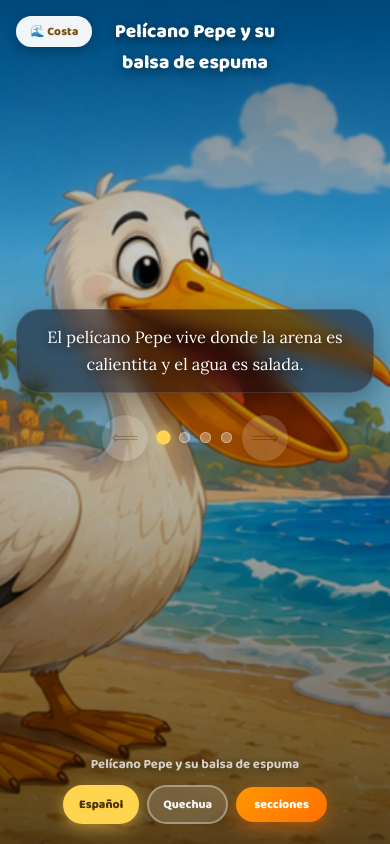
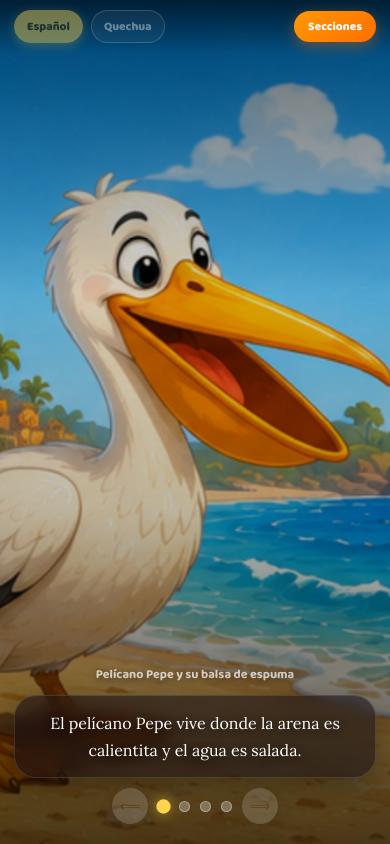
Before and after one commit to willy413-gif/Peru-magico, a React (Vite) app: page /cuentos in a window 390 px wide. Built offline with nearby package versions, Linux system fonts and the light colour scheme.

Commit message:
actulizacion de la seccion canciones

```diff
--- a/src/bot/BotMensajes.ts
+++ b/src/bot/BotMensajes.ts
@@ -6,7 +6,7 @@ export const MENSAJES_SECCIONES = {
     "Has ingresado a la herramienta de subir prendas. Aquí podrás registrar nuevas vestimentas para que formen parte del juego educativo.",
 
   CANCIONES:
-    "La sección de canciones estará disponible próximamente.",
+    "Esta es la seccion de canciones, donde podras escuchar y cantar cansioles, en español y quechua, vamos canta junto a mi",
 
   POEMAS:
     "La sección de poemas estará disponible próximamente.",
--- a/src/pages/cuentos-imagenes/Cuentospage.css
+++ b/src/pages/cuentos-imagenes/Cuentospage.css
@@ -4,7 +4,7 @@
 html, body, #root { width: 100%; height: 100%; overflow: hidden; }
 
 /* ════════════════════════════════════════════
-   ESCENA — imagen de fondo a pantalla completa
+   ESCENA
 ════════════════════════════════════════════ */
 
 .cuentos-page {
@@ -16,7 +16,6 @@ html, body, #root { width: 100%; height: 100%; overflow: hidden; }
   overflow: hidden;
 }
 
-/* Imagen de la escena actual, cubre todo */
 .cuentos-bg {
   position: absolute;
   inset: 0;
@@ -33,106 +32,154 @@ html, body, #root { width: 100%; height: 100%; overflow: hidden; }
   to   { transform: scale(1.04); }
 }
 
-/* Oscurecer para legibilidad del texto */
 .cuentos-overlay {
   position: absolute;
   inset: 0;
   z-index: 1;
   background: linear-gradient(
     to bottom,
-    rgba(0,0,0,0.5) 0%,
-    rgba(0,0,0,0.2) 30%,
-    rgba(0,0,0,0.3) 60%,
-    rgba(0,0,0,0.65) 100%
+    rgba(0,0,0,0.55) 0%,
+    rgba(0,0,0,0.15) 35%,
+    rgba(0,0,0,0.25) 60%,
+    rgba(0,0,0,0.7) 100%
   );
 }
 
-/* ── Badge de región (arriba, esquina) ── */
-.tarjeta-region-tag {
+/* ════════════════════════════════════════════
+   BARRA SUPERIOR
+════════════════════════════════════════════ */
+
+.controles-superior {
   position: absolute;
-  top: 20px;
-  left: 20px;
+  top: 0;
+  left: 0;
+  right: 0;
   z-index: 5;
-  display: inline-flex;
+  display: flex;
   align-items: center;
-  gap: 7px;
-  background: rgba(255,255,255,0.95);
-  backdrop-filter: blur(10px);
-  padding: 9px 20px;
+  justify-content: space-between;
+  gap: 12px;
+  padding: 14px 20px;
+  /* degradado que desvanece hacia abajo para no cortar la imagen */
+  background: linear-gradient(to bottom, rgba(0,0,0,0.52) 0%, transparent 100%);
+}
+
+/* Título del cuento — extremo izquierdo */
+.cuento-titulo-top {
+  font-family: "Baloo 2", sans-serif;
+  font-size: 0.88rem;
+  font-weight: 800;
+  color: rgba(255,255,255,0.92);
+  text-shadow: 0 2px 6px rgba(0,0,0,0.55);
+  white-space: nowrap;
+  overflow: hidden;
+  text-overflow: ellipsis;
+  max-width: 26vw;
+  flex-shrink: 1;
+  min-width: 0;
+}
+
+/* Pastillas de idioma — centro */
+.idioma-pills {
+  display: flex;
+  gap: 8px;
+  flex-shrink: 0;
+}
+
+.btn-idioma {
+  border: 1.5px solid rgba(255,255,255,0.38);
+  background: rgba(255,255,255,0.12);
+  backdrop-filter: blur(12px);
+  color: rgba(255,255,255,0.9);
+  padding: 7px 20px;
   border-radius: 999px;
   font-family: "Baloo 2", sans-serif;
-  font-size: 0.92rem;
+  font-size: 0.88rem;
   font-weight: 800;
-  color: #7a4f10;
-  box-shadow: 0 4px 14px rgba(0,0,0,0.28);
-  letter-spacing: 0.01em;
-  animation: aparecerBadge 0.4s ease;
+  cursor: pointer;
+  transition: background 0.18s ease, transform 0.18s ease, box-shadow 0.18s ease;
+  white-space: nowrap;
 }
 
-@keyframes aparecerBadge {
-  from { opacity: 0; transform: translateY(-8px); }
-  to   { opacity: 1; transform: translateY(0); }
+.btn-idioma:hover:not(:disabled) {
+  background: rgba(255,255,255,0.22);
+  transform: translateY(-1px);
 }
 
-/* ── Título del cuento (arriba, centrado) — solo 1ra escena ── */
-.tarjeta-titulo {
-  position: absolute;
-  top: 22px;
-  left: 50%;
-  transform: translateX(-50%);
-  z-index: 5;
-  max-width: 80vw;
-  font-family: "Baloo 2", sans-serif;
-  font-size: 1.5rem;
-  font-weight: 900;
-  color: #fff;
-  text-align: center;
-  text-shadow: 0 3px 12px rgba(0,0,0,0.6);
-  animation: aparecerTitulo 0.6s ease;
+.btn-idioma.activo {
+  background: #ffd54f;
+  border-color: #ffd54f;
+  color: #4a3300;
+  box-shadow: 0 3px 12px rgba(255,213,79,0.5);
 }
 
-@keyframes aparecerTitulo {
-  from { opacity: 0; transform: translateX(-50%) translateY(-12px); }
-  to   { opacity: 1; transform: translateX(-50%) translateY(0); }
+.btn-idioma:disabled {
+  opacity: 0.45;
+  cursor: not-allowed;
 }
 
-/* ── Texto narrado — centro de la pantalla ── */
-.cuentos-contenido {
-  position: relative;
-  z-index: 4;
-  width: 100%;
-  height: 100%;
+/* Botón Secciones — extremo derecho */
+.btn-continuar {
+  border: none;
+  cursor: pointer;
+  padding: 9px 22px;
+  border-radius: 999px;
+  font-family: "Baloo 2", sans-serif;
+  font-size: 0.88rem;
+  font-weight: 800;
+  color: white;
+  background: linear-gradient(135deg, #ff9800, #ff6f00);
+  box-shadow: 0 4px 14px rgba(255,111,0,0.4);
+  transition: transform 0.2s ease, box-shadow 0.2s ease;
+  white-space: nowrap;
+  flex-shrink: 0;
+}
+
+.btn-continuar:hover { transform: translateY(-2px); box-shadow: 0 6px 18px rgba(255,111,0,0.5); }
+.btn-continuar:active { transform: scale(0.97); }
+
+/* ════════════════════════════════════════════
+   BARRA INFERIOR
+════════════════════════════════════════════ */
+
+.controles-inferior {
+  position: absolute;
+  bottom: 0;
+  left: 0;
+  right: 0;
+  z-index: 5;
   display: flex;
   flex-direction: column;
   align-items: center;
-  justify-content: center;
-  padding: 100px 24px 160px;
+  gap: 12px;
+  padding: 18px 20px 26px;
 }
 
-.tarjeta-texto-wrap {
-  display: flex;
-  flex-direction: column;
-  align-items: center;
-  gap: 22px;
-  max-width: 720px;
-  width: 100%;
+.cuento-indicador {
+  color: rgba(255,255,255,0.7);
+  font-size: 0.82rem;
+  font-weight: 700;
+  text-align: center;
+  text-shadow: 0 2px 8px rgba(0,0,0,0.6);
 }
 
 .tarjeta-texto {
   font-family: "Lora", serif;
-  font-size: 1.7rem;
+  font-size: 1.6rem;
   font-weight: 500;
   line-height: 1.65;
   color: #fff;
   text-align: center;
   text-shadow: 0 2px 8px rgba(0,0,0,0.6);
   animation: fadeTexto 0.5s ease;
-  padding: 24px 32px;
-  background: rgba(10, 6, 20, 0.5);
+  padding: 22px 30px;
+  background: rgba(10,6,20,0.5);
   backdrop-filter: blur(10px);
   border: 1px solid rgba(255,255,255,0.12);
-  border-radius: 24px;
-  box-shadow: 0 10px 30px rgba(0,0,0,0.3);
+  border-radius: 22px;
+  box-shadow: 0 10px 28px rgba(0,0,0,0.3);
+  max-width: 720px;
+  width: 100%;
 }
 
 @keyframes fadeTexto {
@@ -140,14 +187,13 @@ html, body, #root { width: 100%; height: 100%; overflow: hidden; }
   to   { opacity: 1; transform: translateY(0); }
 }
 
-/* Fila de progreso + botón avanzar */
+/* ── Dots de progreso ── */
 .progreso-fila {
   display: flex;
   align-items: center;
   gap: 18px;
 }
 
-/* Puntos de progreso (1-2-3-4 dentro del cuento) */
 .escena-dots {
   display: flex;
   gap: 10px;
@@ -157,8 +203,8 @@ html, body, #root { width: 100%; height: 100%; overflow: hidden; }
   width: 11px;
   height: 11px;
   border-radius: 50%;
-  background: rgba(255,255,255,0.3);
-  border: 1.5px solid rgba(255,255,255,0.4);
+  background: rgba(255,255,255,0.28);
+  border: 1.5px solid rgba(255,255,255,0.38);
   transition: all 0.25s ease;
 }
 
@@ -170,135 +216,42 @@ html, body, #root { width: 100%; height: 100%; overflow: hidden; }
 }
 
 .escena-dot.hecho {
-  background: rgba(255,213,79,0.6);
-  border-color: rgba(255,213,79,0.6);
+  background: rgba(255,213,79,0.55);
+  border-color: rgba(255,213,79,0.55);
+}
+
+/* ── Botones nav escena ── */
+.btn-nav-escena {
+  display: flex;
+  align-items: center;
+  justify-content: center;
+  width: 46px;
+  height: 46px;
+  border-radius: 50%;
+  border: none;
+  background: rgba(255,255,255,0.92);
+  color: #7a4f10;
+  font-size: 1.2rem;
+  cursor: pointer;
+  box-shadow: 0 4px 14px rgba(0,0,0,0.3);
+  transition: all 0.2s ease;
+  flex-shrink: 0;
+}
+
+.btn-nav-escena:hover:not(:disabled) { background: #ffd54f; }
+.btn-nav-escena--siguiente:hover:not(:disabled) { transform: scale(1.1) translateX(2px); }
+.btn-nav-escena--atras:hover:not(:disabled)    { transform: scale(1.1) translateX(-2px); }
+.btn-nav-escena:active:not(:disabled)           { transform: scale(0.94); }
+.btn-nav-escena:disabled {
+  opacity: 0.3;
+  cursor: not-allowed;
+  background: rgba(255,255,255,0.5);
 }
 
 /* ════════════════════════════════════════════
-   CONTROLES — abajo, organizados en filas
+   ESTADOS ESPECIALES
 ════════════════════════════════════════════ */
 
-.controles-inferior {
-  position: absolute;
-  bottom: 0;
-  left: 0;
-  right: 0;
-  z-index: 5;
-  display: flex;
-  flex-direction: column;
-  align-items: center;
-  gap: 14px;
-  padding: 18px 20px 26px;
-}
-
-.cuento-indicador {
-  color: rgba(255,255,255,0.75);
-  font-size: 0.92rem;
-  font-weight: 700;
-  text-align: center;
-  text-shadow: 0 2px 8px rgba(0,0,0,0.6);
-}
-
-.fila-controles {
-  display: flex;
-  align-items: center;
-  gap: 14px;
-  flex-wrap: wrap;
-  justify-content: center;
-}
-
-.btn-idioma {
-  border: 2px solid rgba(255,255,255,0.35);
-  background: rgba(255,255,255,0.14);
-  backdrop-filter: blur(14px);
-  color: rgba(255,255,255,0.92);
-  padding: 11px 26px;
-  border-radius: 999px;
-  font-family: "Baloo 2", sans-serif;
-  font-size: 0.95rem;
-  font-weight: 800;
-  cursor: pointer;
-  transition: all 0.2s ease;
-}
-
-.btn-idioma:hover {
-  background: rgba(255,255,255,0.22);
-  transform: translateY(-2px);
-}
-
-.btn-idioma.activo {
-  background: #ffd54f;
-  border-color: #ffd54f;
-  color: #4a3300;
-  box-shadow: 0 4px 16px rgba(255,213,79,0.5);
-}
-
-.btn-continuar {
-  border: none;
-  cursor: pointer;
-  padding: 12px 30px;
-  border-radius: 999px;
-  font-family: "Baloo 2", sans-serif;
-  font-size: 0.95rem;
-  font-weight: 800;
-  color: white;
-  background: linear-gradient(135deg, #ff9800, #ff6f00);
-  box-shadow: 0 6px 18px rgba(255,111,0,0.45);
-  transition: all 0.25s ease;
-}
-
-.btn-continuar:hover { transform: translateY(-2px); }
-.btn-continuar:active { transform: scale(0.97); }
-
-/* ── Pantalla de fin ── */
-.tarjeta-fin {
-  position: relative;
-  z-index: 4;
-  display: flex;
-  flex-direction: column;
-  align-items: center;
-  justify-content: center;
-  gap: 18px;
-  text-align: center;
-  padding: 0 30px;
-}
-
-.tarjeta-fin-emoji {
-  font-size: 4rem;
-  animation: rebote 1.2s ease-in-out infinite;
-}
-
-@keyframes rebote {
-  0%, 100% { transform: translateY(0); }
-  50%       { transform: translateY(-12px); }
-}
-
-.tarjeta-fin h2 {
-  font-family: "Baloo 2", sans-serif;
-  font-size: 2rem;
-  font-weight: 900;
-  color: #fff;
-  text-shadow: 0 3px 12px rgba(0,0,0,0.6);
-}
-
-.tarjeta-fin p {
-  font-family: "Lora", serif;
-  font-style: italic;
-  font-size: 1.05rem;
-  color: rgba(255,255,255,0.9);
-  line-height: 1.6;
-  max-width: 420px;
-  text-shadow: 0 2px 8px rgba(0,0,0,0.6);
-}
-
-.tarjeta-fin-estrellas {
-  color: #ffd54f;
-  font-size: 1.8rem;
-  letter-spacing: 10px;
-  text-shadow: 0 0 16px rgba(255,213,79,0.5);
-}
-
-/* ── Cargando ── */
 .cargando {
   position: relative;
   z-index: 2;
@@ -319,107 +272,7 @@ html, body, #root { width: 100%; height: 100%; overflow: hidden; }
   50%       { opacity: 1; }
 }
 
-/* ════════════════════════════════════════════
-   RESPONSIVE
-════════════════════════════════════════════ */
-
-@media (max-width: 768px) {
-  .tarjeta-titulo { font-size: 1.2rem; top: 16px; max-width: 88vw; }
-  .tarjeta-region-tag { top: 16px; left: 16px; font-size: 0.8rem; padding: 7px 16px; }
-
-  .cuentos-contenido { padding: 76px 16px 150px; }
-  .tarjeta-texto { font-size: 1.2rem; padding: 16px 20px; }
-
-  .progreso-fila { gap: 12px; }
-  .btn-nav-escena { width: 40px; height: 40px; font-size: 1rem; }
-
-  .controles-inferior { padding: 14px 14px 20px; gap: 10px; }
-  .cuento-indicador { font-size: 0.82rem; }
-  .btn-idioma { padding: 9px 20px; font-size: 0.85rem; }
-  .btn-continuar { padding: 10px 24px; font-size: 0.85rem; }
-
-  .tarjeta-fin-emoji { font-size: 3rem; }
-  .tarjeta-fin h2 { font-size: 1.5rem; }
-  .tarjeta-fin p { font-size: 0.92rem; }
-}
-
-@media (max-width: 420px) {
-  .tarjeta-texto { font-size: 1.02rem; padding: 14px 16px; }
-  .fila-controles { gap: 8px; }
-  .btn-idioma { padding: 8px 14px; font-size: 0.76rem; }
-  .btn-continuar { padding: 8px 18px; font-size: 0.76rem; }
-  .progreso-fila { gap: 10px; }
-  .btn-nav-escena { width: 36px; height: 36px; font-size: 0.9rem; }
-  .tarjeta-region-tag { font-size: 0.74rem; padding: 6px 14px; }
-}
-
-@media (max-height: 600px) {
-  .cuentos-contenido { padding: 66px 16px 128px; }
-  .tarjeta-texto { font-size: 1.1rem; padding: 14px 18px; }
-  .controles-inferior { padding: 10px 14px 16px; gap: 8px; }
-  .btn-nav-escena { width: 38px; height: 38px; }
-}
-
-/* Landscape móvil bajo */
-@media (max-height: 460px) and (orientation: landscape) {
-  .cuentos-contenido { padding: 56px 16px 100px; }
-  .tarjeta-texto { font-size: 0.95rem; padding: 10px 14px; }
-  .tarjeta-titulo { font-size: 1.05rem; }
-  .btn-idioma { padding: 7px 16px; font-size: 0.78rem; }
-  .btn-continuar { padding: 8px 18px; font-size: 0.78rem; }
-  .controles-inferior { padding: 8px 12px 12px; gap: 6px; }
-  .btn-nav-escena { width: 34px; height: 34px; font-size: 0.85rem; }
-  .progreso-fila { gap: 8px; }
-}
-
-@media (prefers-reduced-motion: reduce) {
-  .cuentos-bg { animation: none; }
-  .tarjeta-fin-emoji { animation: none; }
-}
-
-
-/* ── Botones Atrás / Siguiente (navegación manual de escenas) ── */
-.btn-nav-escena {
-  display: flex;
-  align-items: center;
-  justify-content: center;
-  width: 46px;
-  height: 46px;
-  border-radius: 50%;
-  border: none;
-  background: rgba(255,255,255,0.92);
-  color: #7a4f10;
-  font-size: 1.2rem;
-  cursor: pointer;
-  box-shadow: 0 4px 14px rgba(0,0,0,0.3);
-  transition: all 0.2s ease;
-  flex-shrink: 0;
-}
-
-.btn-nav-escena:hover:not(:disabled) {
-  background: #ffd54f;
-}
-
-.btn-nav-escena--siguiente:hover:not(:disabled) {
-  transform: scale(1.1) translateX(2px);
-}
-
-.btn-nav-escena--atras:hover:not(:disabled) {
-  transform: scale(1.1) translateX(-2px);
-}
-
-.btn-nav-escena:active:not(:disabled) {
-  transform: scale(0.94);
-}
-
-.btn-nav-escena:disabled {
-  opacity: 0.3;
-  cursor: not-allowed;
-  background: rgba(255,255,255,0.5);
-}
-
-
-/* Overlay de carga mientras la intro se narra */
+/* Overlay preload */
 .preload-overlay {
   position: absolute;
   inset: 0;
@@ -427,7 +280,7 @@ html, body, #root { width: 100%; height: 100%; overflow: hidden; }
   display: flex;
   align-items: center;
   justify-content: center;
-  background: rgba(0, 0, 0, 0.55);
+  background: rgba(0,0,0,0.55);
   backdrop-filter: blur(4px);
   animation: fadeIn 0.3s ease;
 }
@@ -444,10 +297,7 @@ html, body, #root { width: 100%; height: 100%; overflow: hidden; }
   text-shadow: 0 2px 8px rgba(0,0,0,0.5);
 }
 
-.preload-dots {
-  display: flex;
-  gap: 8px;
-}
+.preload-dots { display: flex; gap: 8px; }
 
 .preload-dots span {
   width: 10px;
@@ -469,3 +319,52 @@ html, body, #root { width: 100%; height: 100%; overflow: hidden; }
   from { opacity: 0; }
   to   { opacity: 1; }
 }
+
+/* ════════════════════════════════════════════
+   RESPONSIVE
+════════════════════════════════════════════ */
+
+@media (max-width: 768px) {
+  .controles-superior { padding: 12px 16px; gap: 8px; }
+  .cuento-titulo-top  { font-size: 0.78rem; max-width: 22vw; }
+  .btn-idioma         { padding: 6px 14px; font-size: 0.78rem; }
+  .btn-continuar      { padding: 7px 16px; font-size: 0.78rem; }
+
+  .tarjeta-texto      { font-size: 1.15rem; padding: 16px 18px; }
+  .controles-inferior { padding: 12px 14px 20px; gap: 10px; }
+  .cuento-indicador   { font-size: 0.78rem; }
+  .btn-nav-escena     { width: 40px; height: 40px; font-size: 1rem; }
+  .progreso-fila      { gap: 12px; }
+}
+
+@media (max-width: 480px) {
+  /* En móvil muy pequeño: ocultar título top y comprimir pills */
+  .cuento-titulo-top  { display: none; }
+  .controles-superior { justify-content: space-between; padding: 10px 14px; }
+  .btn-idioma         { padding: 6px 12px; font-size: 0.74rem; }
+  .btn-continuar      { padding: 6px 14px; font-size: 0.74rem; }
+
+  .tarjeta-texto      { font-size: 1rem; padding: 14px 14px; }
+  .btn-nav-escena     { width: 36px; height: 36px; font-size: 0.9rem; }
+  .progreso-fila      { gap: 10px; }
+}
+
+@media (max-height: 600px) {
+  .tarjeta-texto    { font-size: 1.05rem; padding: 12px 16px; }
+  .controles-inferior { padding: 10px 14px 14px; gap: 8px; }
+  .btn-nav-escena   { width: 38px; height: 38px; }
+}
+
+@media (max-height: 460px) and (orientation: landscape) {
+  .controles-superior { padding: 8px 14px; }
+  .btn-idioma         { padding: 5px 12px; font-size: 0.74rem; }
+  .btn-continuar      { padding: 5px 14px; font-size: 0.74rem; }
+  .tarjeta-texto      { font-size: 0.92rem; padding: 10px 12px; }
+  .controles-inferior { padding: 8px 12px 10px; gap: 6px; }
+  .btn-nav-escena     { width: 34px; height: 34px; font-size: 0.85rem; }
+  .progreso-fila      { gap: 8px; }
+}
+
+@media (prefers-reduced-motion: reduce) {
+  .cuentos-bg { animation: none; }
+}
--- a/src/pages/cuentos-imagenes/Cuentospage.tsx
+++ b/src/pages/cuentos-imagenes/Cuentospage.tsx
@@ -17,15 +17,12 @@ function CuentosPage() {
   const [introTerminada, setIntroTerminada] = useState(false);
 
   const despedidaLanzadaRef = useRef(false);
-
-  /* ── ID de narración: invalida callbacks de narraciones viejas/canceladas ── */
   const narracionIdRef = useRef(0);
 
   const totalCuentos = CUENTOS.length;
   const cuento        = CUENTOS[cuentoIdx];
   const escena         = cuento?.escenas[escenaIdx];
 
-  /* ── Intro hablada ── */
   useEffect(() => {
     hablar(
       MENSAJES_SECCIONES.CUENTOS,
@@ -34,83 +31,53 @@ function CuentosPage() {
     );
   }, []);
 
-  /* ── Bloquear scroll ── */
   useEffect(() => {
     const prev = document.body.style.overflow;
     document.body.style.overflow = "hidden";
     return () => { document.body.style.overflow = prev; };
   }, []);
 
-  /* ── Ir a una escena/cuento puntual (usado por avanzar/retroceder) ── */
   const irA = (nuevoCuentoIdx: number, nuevaEscenaIdx: number) => {
     setCuentoIdx(nuevoCuentoIdx);
     setEscenaIdx(nuevaEscenaIdx);
   };
 
-  /* ── Avanzar a la siguiente escena / cuento ── */
   const avanzar = () => {
     const esUltimaEscena = escenaIdx === 3;
     const esUltimoCuento = cuentoIdx === totalCuentos - 1;
-
-    if (esUltimaEscena && esUltimoCuento) {
-      setTerminado(true);
-      return;
-    }
-
-    if (esUltimaEscena) {
-      irA(cuentoIdx + 1, 0);
-    } else {
-      irA(cuentoIdx, escenaIdx + 1);
-    }
+    if (esUltimaEscena && esUltimoCuento) { setTerminado(true); return; }
+    if (esUltimaEscena) { irA(cuentoIdx + 1, 0); } else { irA(cuentoIdx, escenaIdx + 1); }
   };
 
-  /* ── Retroceder a la escena / cuento anterior ── */
   const retroceder = () => {
     const esPrimeraEscena = escenaIdx === 0;
     const esPrimerCuento  = cuentoIdx === 0;
-
-    if (esPrimeraEscena && esPrimerCuento) return; // ya no hay a dónde ir
-
-    if (esPrimeraEscena) {
-      irA(cuentoIdx - 1, 3);
-    } else {
-      irA(cuentoIdx, escenaIdx - 1);
-    }
+    if (esPrimeraEscena && esPrimerCuento) return;
+    if (esPrimeraEscena) { irA(cuentoIdx - 1, 3); } else { irA(cuentoIdx, escenaIdx - 1); }
   };
 
-  /* ── Avance/retroceso manual: cancela narración vieja e invalida su callback ── */
   const avanzarManual = () => {
-  if (!introTerminada) return;          // ← nuevo guard
+    if (!introTerminada) return;
     narracionIdRef.current += 1;
     window.speechSynthesis.cancel();
     avanzar();
   };
 
   const retrocederManual = () => {
-  if (!introTerminada) return;          // ← nuevo guard
+    if (!introTerminada) return;
     narracionIdRef.current += 1;
     window.speechSynthesis.cancel();
     retroceder();
   };
 
-
-
-  /* ── Narrar la escena actual; al terminar, avanza sola ── */
   useEffect(() => {
     if (!introTerminada || terminado || !escena) return;
-
-    // Nuevo id para esta narración — cualquier callback con id viejo se ignora
     const miId = ++narracionIdRef.current;
-
     const texto           = idioma === "es" ? escena.texto_es : escena.texto_qu;
     const idiomaNarracion = idioma === "es" ? "es-PE" : "qu";
 
-    // Pequeño delay: le da tiempo al cancel() anterior a asentarse
-    // antes de pedir una narración nueva (evita que el navegador
-    // descarte la nueva petición por considerar que sigue "cancelando").
     const timeoutId = setTimeout(() => {
       if (miId !== narracionIdRef.current) return;
-
       try {
         narrar(texto, idiomaNarracion, () => {
           if (miId !== narracionIdRef.current) return;
@@ -131,11 +98,9 @@ const retrocederManual = () => {
     // eslint-disable-next-line react-hooks/exhaustive-deps
   }, [cuentoIdx, escenaIdx, idioma, introTerminada, terminado]);
 
-  /* ── Despedida al terminar ── */
   useEffect(() => {
     if (!terminado || despedidaLanzadaRef.current) return;
     despedidaLanzadaRef.current = true;
-
     hablar(
       "¡Qué gran aventura! Has recorrido la Costa, la Sierra y la Selva del Perú. Ahora vamos a ver si pusiste atencion",
       "es-PE",
@@ -143,7 +108,6 @@ const retrocederManual = () => {
     );
   }, [terminado]);
 
-  /* ── Cambiar idioma reinicia narración de la escena actual ── */
   const cambiarIdioma = (nuevo: "es" | "qu") => {
     if (nuevo === idioma) return;
     narracionIdRef.current += 1;
@@ -164,106 +128,14 @@ const retrocederManual = () => {
 
   return (
     <div className="cuentos-page">
-
-      {terminado ? (
-        /* ── Pantalla de fin ── */
-        <>
-
-          <div className="preload-overlay">
-            <div className="preload-spinner">
-              <div className="preload-dots">
-                <span /><span /><span />
-              </div>
-              Preparando el cuento…
-            </div>
-          </div>
-          <img
-            src={CUENTOS[totalCuentos - 1].escenas[3].imagen}
-            alt="Fin"
-            className="cuentos-bg"
-          />
-          <div className="cuentos-overlay" />
-          <div className="cuentos-contenido">
-            <div className="tarjeta-fin">
-              <span className="tarjeta-fin-emoji">🎉</span>
-              <span className="tarjeta-fin-estrellas">★ ★ ★</span>
-              <h2>¡Llegaste al final!</h2>
-              <p>Has escuchado todos los cuentos mágicos del Perú. ¡Eres un gran lector!</p>
-            </div>
-          </div>
-        </>
-      ) : (
-        <>
-          {/* Imagen de fondo de la escena actual */}
-          <img
-            key={escena.imagen}
-            src={escena.imagen}
-            alt={`${cuento.titulo} - escena ${escenaIdx + 1}`}
-            className="cuentos-bg"
-          />
+      <img key={escena.imagen} src={escena.imagen} className="cuentos-bg" />
       <div className="cuentos-overlay" />
 
-          {/* Badge región */}
-          <span className="tarjeta-region-tag">{cuento.regionLabel}</span>
+      {/* ── Barra superior ── */}
+      <div className="controles-superior">
+        <p className="cuento-titulo-top">{cuento.titulo}</p>
 
-          {/* Título — solo en la primera escena */}
-          {escenaIdx === 0 && (
-            <h1 className="tarjeta-titulo">{cuento.titulo}</h1>
-          )}
-
-          {/* Texto centrado */}
-          <div className="cuentos-contenido">
-            <div className="tarjeta-texto-wrap">
-              <p className="tarjeta-texto">
-                {idioma === "es" ? escena.texto_es : escena.texto_qu}
-              </p>
-
-              <div className="progreso-fila">
-                {/* Botón atrás */}
-                <button
-                  className="btn-nav-escena btn-nav-escena--atras"
-                  onClick={retrocederManual}
-                  disabled={esPrimeraEscenaGlobal || !introTerminada}
-                  aria-label="Parte anterior del cuento"
-                  title="Atrás"
-                >
-                  ⟸
-                </button>
-
-                <div className="escena-dots">
-                  {cuento.escenas.map((_, i) => (
-                    <span
-                      key={i}
-                      className={`escena-dot ${i === escenaIdx ? "activo" : ""} ${i < escenaIdx ? "hecho" : ""}`}
-                    />
-                  ))}
-                </div>
-
-                {/* Botón siguiente */}
-                <button
-                  className="btn-nav-escena btn-nav-escena--siguiente"
-                  onClick={avanzarManual}
-                  disabled={esUltimaEscenaGlobal || !introTerminada}
-                  aria-label="Siguiente parte del cuento"
-                  title="Siguiente"
-                >
-                  ⟹
-                </button>
-              </div>
-            </div>
-          </div>
-        </>
-      )}
-
-      {/* ── Controles inferiores ── */}
-      <div className="controles-inferior">
-        {!terminado && (
-          <p className="cuento-indicador">{cuento.titulo}</p>
-        )}
-
-        <div className="fila-controles">
-          {!terminado && (
-            <>
+        <div className="idioma-pills">
           <button
             className={`btn-idioma ${idioma === "es" ? "activo" : ""}`}
             onClick={() => cambiarIdioma("es")}
@@ -278,22 +150,43 @@ const retrocederManual = () => {
           >
             Quechua
           </button>
-            </>
-          )}
+        </div>
 
         <button
           className="btn-continuar"
-            onClick={() => {
-              narracionIdRef.current += 1;
-              window.speechSynthesis.cancel();
-              navigate("/secciones");
-            }}
+          onClick={() => { navigate("/secciones"); }}
         >
-            secciones
+          Secciones
         </button>
       </div>
+
+      {/* ── Barra inferior: texto + dots ── */}
+      <div className="controles-inferior">
+        <p className="cuento-indicador">{cuento.titulo}</p>
+        <p className="tarjeta-texto">
+          {idioma === "es" ? escena.texto_es : escena.texto_qu}
+        </p>
+        <div className="progreso-fila">
+          <button
+            className="btn-nav-escena btn-nav-escena--atras"
+            onClick={retrocederManual}
+            disabled={esPrimeraEscenaGlobal || !introTerminada}
+          >⟸</button>
+          <div className="escena-dots">
+            {cuento.escenas.map((_, i) => (
+              <span
+                key={i}
+                className={`escena-dot ${i === escenaIdx ? "activo" : ""} ${i < escenaIdx ? "hecho" : ""}`}
+              />
+            ))}
           </div>
-
+          <button
+            className="btn-nav-escena btn-nav-escena--siguiente"
+            onClick={avanzarManual}
+            disabled={esUltimaEscenaGlobal || !introTerminada}
+          >⟹</button>
+        </div>
+      </div>
     </div>
   );
 }
```
Lines whose indentation alone changed are shown as unchanged.
